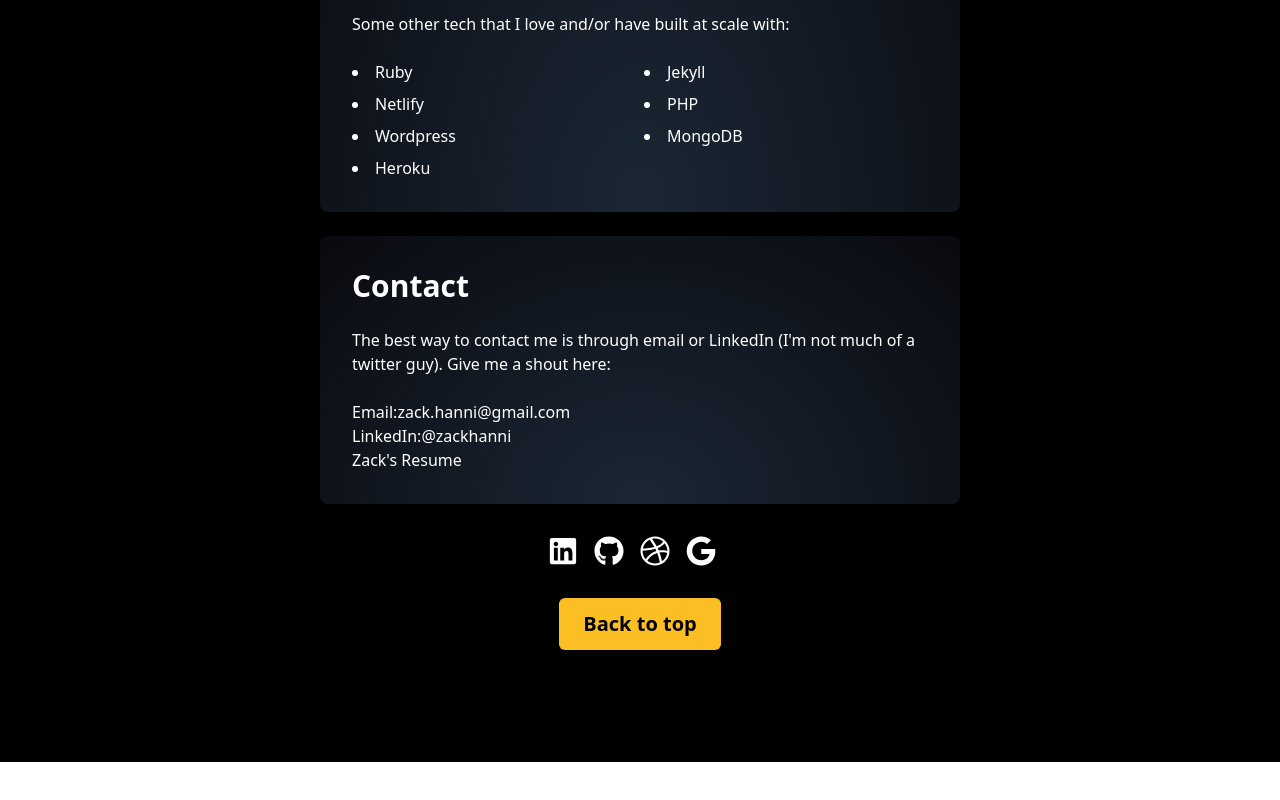
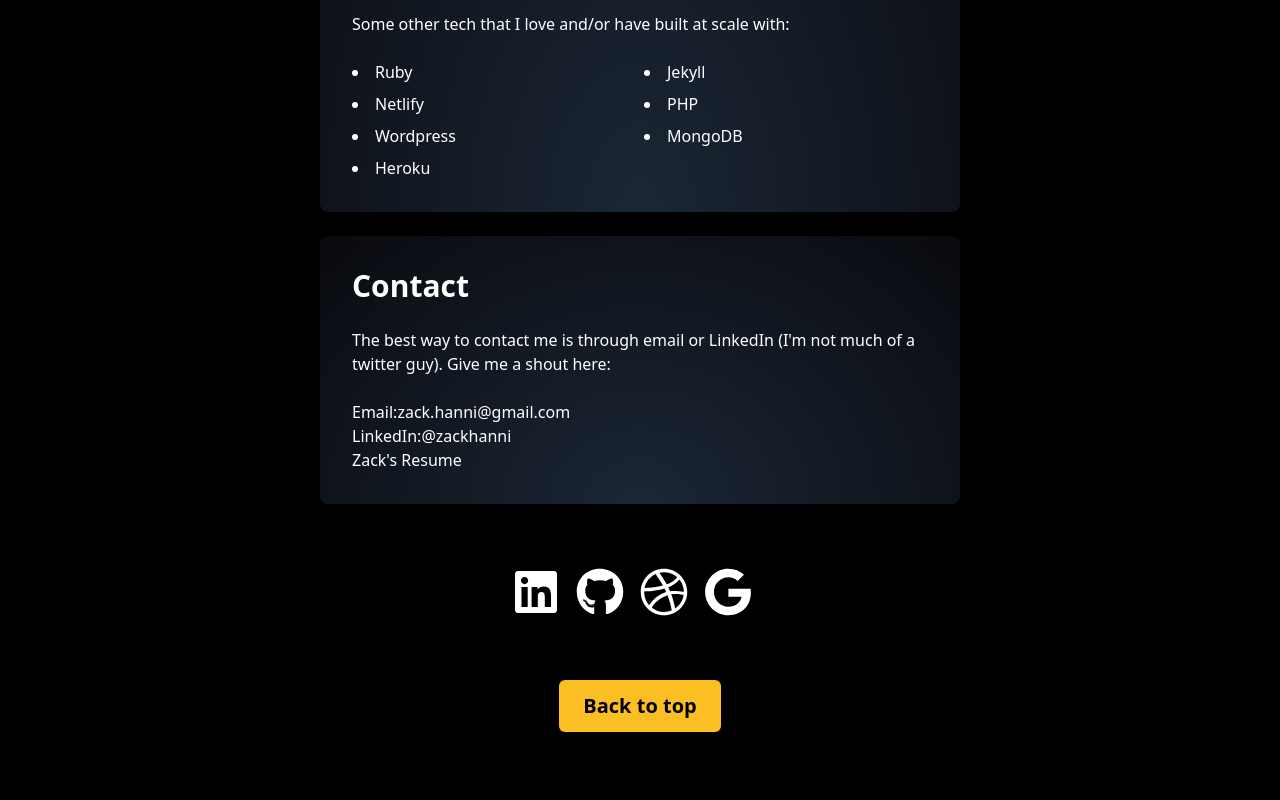
Before and after one commit to zackhanni/zachary.works, a Next.js app: page / in a window 1280 px wide. Shown: the part 5289-6089 px from the top of the page. Before the commit the page ends 6051 px from the top, so only its background shows below. Built offline with nearby package versions, Linux system fonts and the light colour scheme.

Commit message:
increase social icon size and padding

```diff
--- a/app/components/SocialMedia.tsx
+++ b/app/components/SocialMedia.tsx
@@ -3,11 +3,11 @@ import SocialData from "./SocialData";
 
 export default function SocialMedia() {
   return (
-    <div className="social-media flex my-8 ">
+    <div className="social-media flex my-16 ">
     {SocialData.map((social) => {
       return (
         <Link key={social.label} href={social.href} target="_blank">
-          <div className="pr-4 text-3xl">{social.icon}</div>
+          <div className="pr-4 text-5xl">{social.icon}</div>
         </Link>
       );
     })}
```
